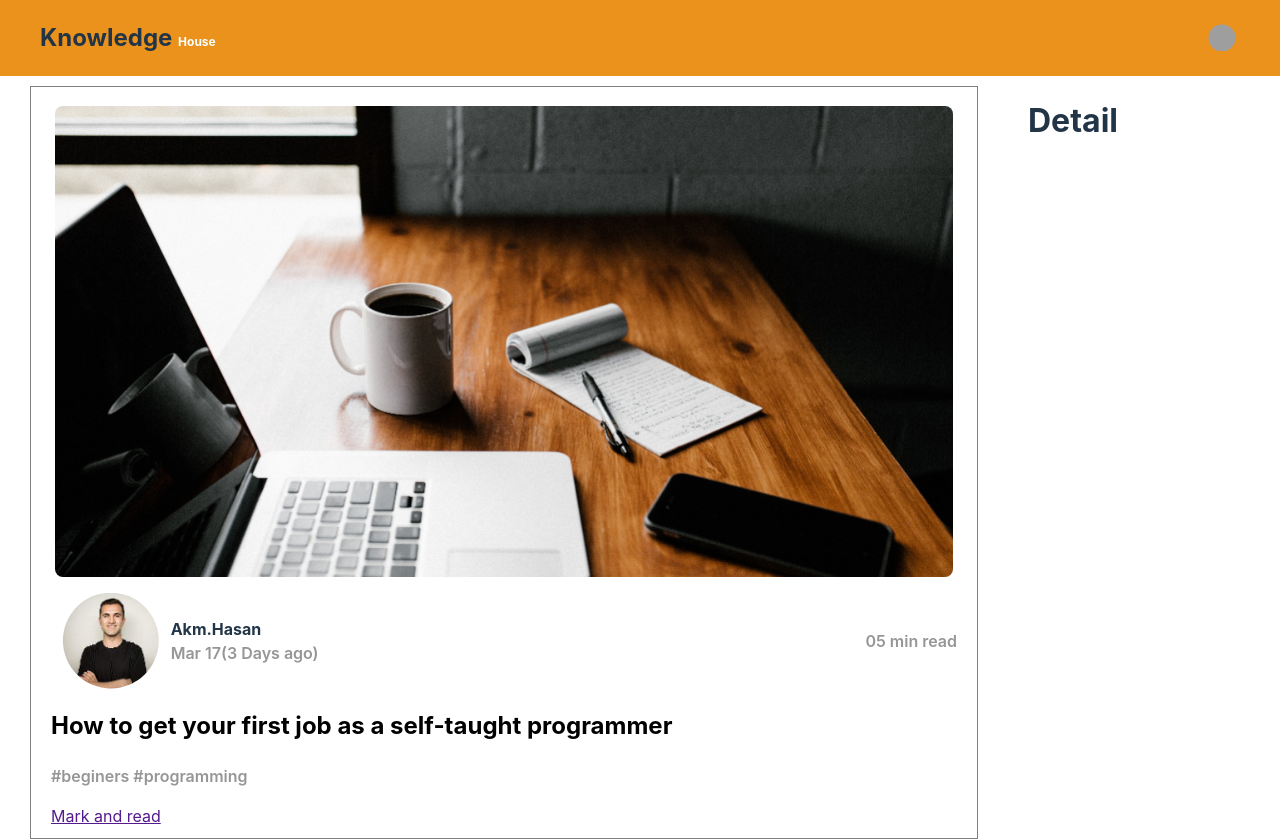
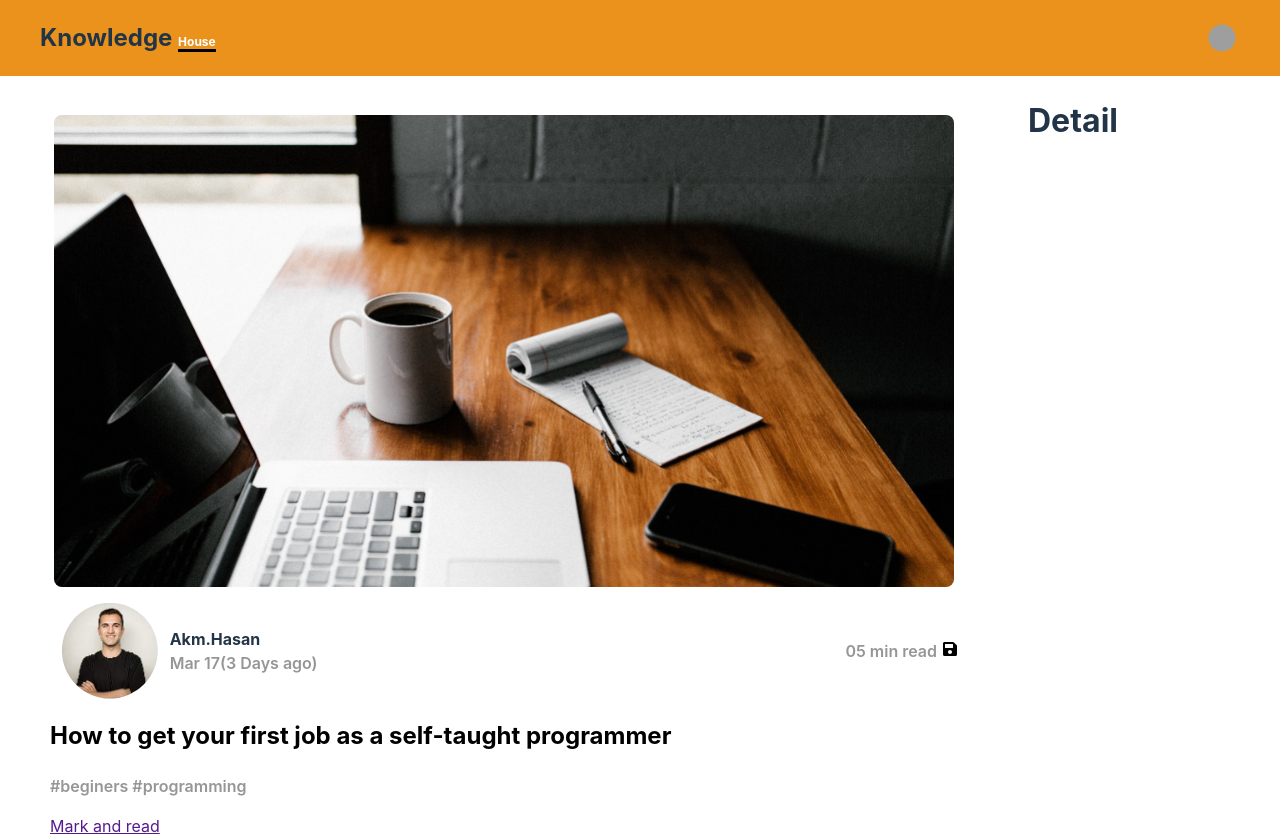
Before and after one commit to Ak-Rakib/knowledge-house, a React (Vite) app: page / in a window 1280 px wide. Shown: the top 840 px of the page. Built offline with nearby package versions, Linux system fonts and the light colour scheme; grey boxes are pictures that could not be loaded.

Commit message:
icon set

```diff
--- a/src/Components/Cart/Cart.css
+++ b/src/Components/Cart/Cart.css
@@ -1,6 +1,6 @@
 .cart-container {
-    border: 1px solid gray;
-    margin: 10px 0;
+    border-bottom: 1px solid gray;
+    margin: 20px 0;
 }
 
 .cover-img-p {
@@ -53,6 +53,11 @@
     color: #969696;
 }
 
+.icon {
+    color: black;
+    margin-left: 5px;
+}
+
 .cart-title {
     color: black;
 }
--- a/src/Components/Cart/Cart.jsx
+++ b/src/Components/Cart/Cart.jsx
@@ -1,5 +1,6 @@
 import React from 'react';
 import './Cart.css';
+import { FaBeer, FaSave } from "react-icons/fa";
 
 const Cart = (props) => {
     const {name, profile, image, Date, title, Time, hashtag} = props.i;
@@ -19,7 +20,9 @@
                     </div>
                 </div>
                 <div className="time-child02">
-                    <p className='time-style'>0<span>{Time}</span> min read</p>
+                    <p className='time-style'>0<span>{Time}</span> min read
+                    <span className='icon'><FaSave /></span>
+                    </p>
                 </div>
             </div>
             <h2 className='cart-title'>{title}</h2>
--- a/src/Components/Header/Header.css
+++ b/src/Components/Header/Header.css
@@ -9,6 +9,7 @@
 .sub-header {
     font-size: 50%;
     color: white;
+    border-bottom: 3px solid black;
 }
 
 .nav-profile {
```
Also changed, not shown: package.json (+6 -1 lines), 1 other file (tests, documents, lock files or other folders).
